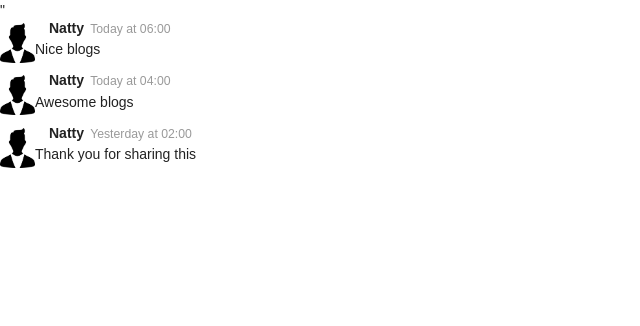
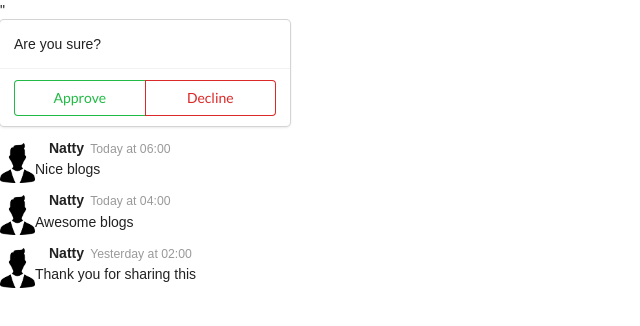
Before and after one commit to rinsarmu/React-e-commerce, a React (Create React App) app: page / in a window 1280 px wide. Shown: the top 326 px of the page, without its empty margins (0-640 px from the left). Built offline with nearby package versions, Linux system fonts and the light colour scheme.

Commit message:
populating components

```diff
--- a/src/App.js
+++ b/src/App.js
@@ -5,10 +5,13 @@ import {user} from './assets/contact'
 import './App.css';
 import User from './components/App/user';
 import CommentDetail from './CommentDetail';
+import ApprovalCard from './components/ApprovalCard';
 
 const App = () => {
   return(
     <div className="ui conatiner comments">
+      <ApprovalCard />
+
       <CommentDetail
         logo ={user}
         author="Natty"
@@ -31,6 +34,7 @@ const App = () => {
 
 
 
+
     </div>
 
   )
--- /dev/null
+++ b/src/components/ApprovalCard.js
@@ -0,0 +1,21 @@
+import React from 'react'
+
+const ApprovalCard = (props) => {
+  return (
+
+    <div class="ui cards">
+        <div class="card">
+            <div className='content'>Are you sure?</div>
+
+            <div class="extra content">
+            <div class="ui two buttons">
+                <div class="ui basic green button">Approve</div>
+                <div class="ui basic red button">Decline</div>
+            </div>
+            </div>
+        </div>
+    </div>
+  )
+}
+
+export default ApprovalCard
```
